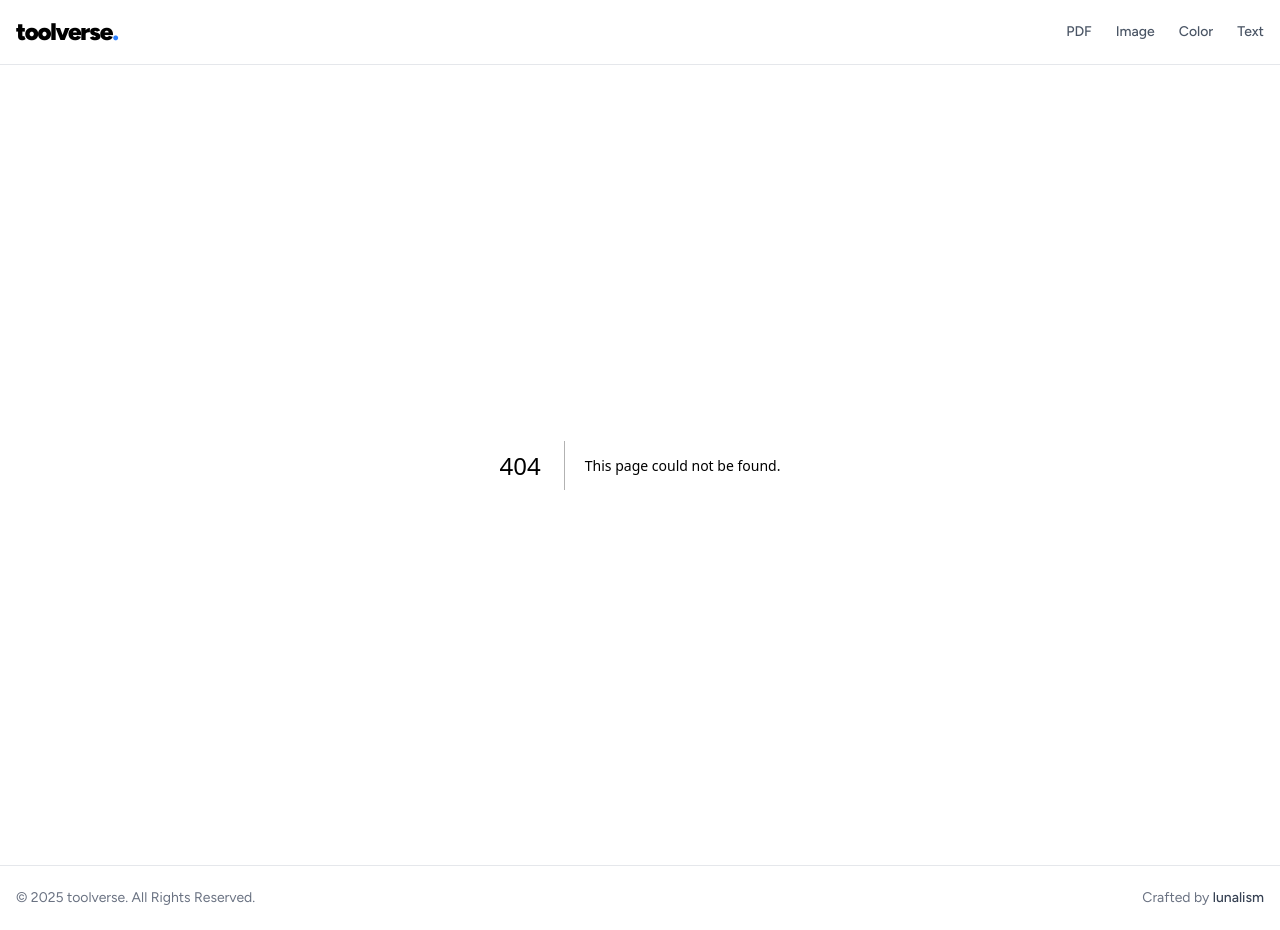
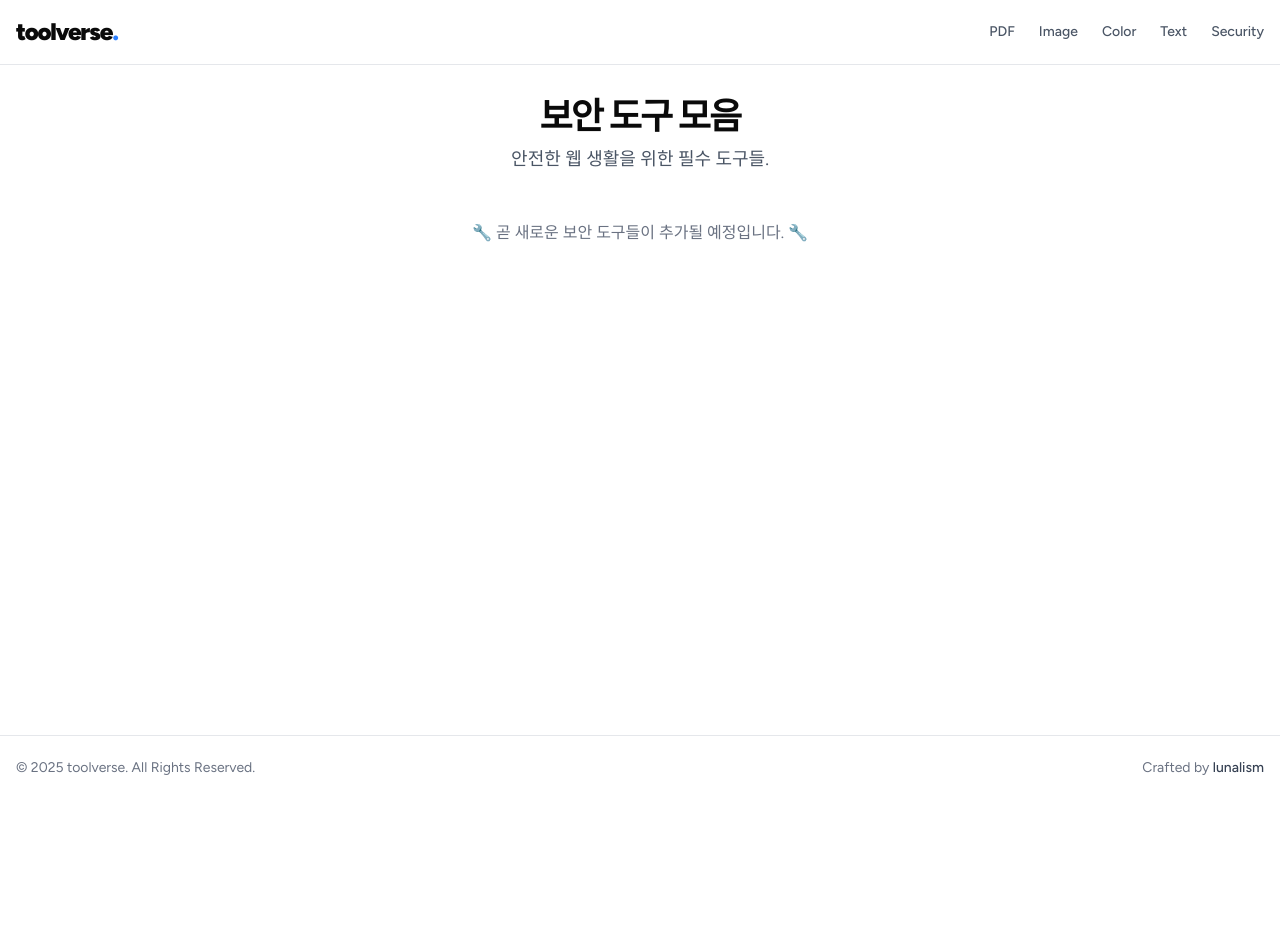
Before and after one commit to lunalism/toolverse, a Next.js app: page /security in a window 1280 px wide. Before the commit this address had no page. After the commit the page ends 800 px from the top, so only its background shows below. Built offline with nearby package versions, Linux system fonts and the light colour scheme.

Commit message:
feat: Add Security Tools category and hub page

```diff
--- /dev/null
+++ b/src/app/security/page.tsx
@@ -0,0 +1,43 @@
+// src/app/security/page.tsx
+
+"use client";
+
+import { useState, useEffect } from "react";
+import Link from "next/link";
+
+type UnsplashPhoto = { urls: { small: string; }; };
+
+// 👇 아직 만들 도구를 정하지 않았으니, tools 배열은 비워둡니다.
+const tools: any[] = [
+  // 여기에 '비밀번호 생성기' 같은 도구들이 추가될 예정입니다.
+];
+
+const keywords = ['security', 'lock', 'code', 'abstract', 'technology'];
+
+export default function SecurityToolsPage() {
+    const [imageUrls, setImageUrls] = useState<string[]>([]);
+
+    // tools 배열이 비어있으므로, 지금은 이미지를 불러오지 않습니다.
+
+    return (
+        <div className="container mx-auto px-4 py-8">
+            <div className="text-center mb-12">
+                <h1 className="text-4xl font-black tracking-tighter">보안 도구 모음</h1>
+                <p className="text-lg text-gray-600 mt-2">
+                    안전한 웹 생활을 위한 필수 도구들.
+                </p>
+            </div>
+
+            {/* 👇 tools 배열이 비어있으므로, 안내 메시지를 보여줍니다. */}
+            {tools.length === 0 && (
+                <div className="text-center text-gray-500">
+                    <p>🔧 곧 새로운 보안 도구들이 추가될 예정입니다. 🔧</p>
+                </div>
+            )}
+
+            <div className="grid grid-cols-1 md:grid-cols-2 lg:grid-cols-3 gap-8">
+                {/* 여기에 카드들이 렌더링될 겁니다. */}
+            </div>
+        </div>
+    );
+}
--- a/src/components/main/Header.tsx
+++ b/src/components/main/Header.tsx
@@ -35,6 +35,11 @@ const Header = () => {
                 Text
               </Link>
             </li>
+            <li>
+              <Link href="/security" className="hover:text-blue-500 transition-colors">
+                Security
+              </Link>
+            </li>
           </ul>
         </nav>
       </div>
```
